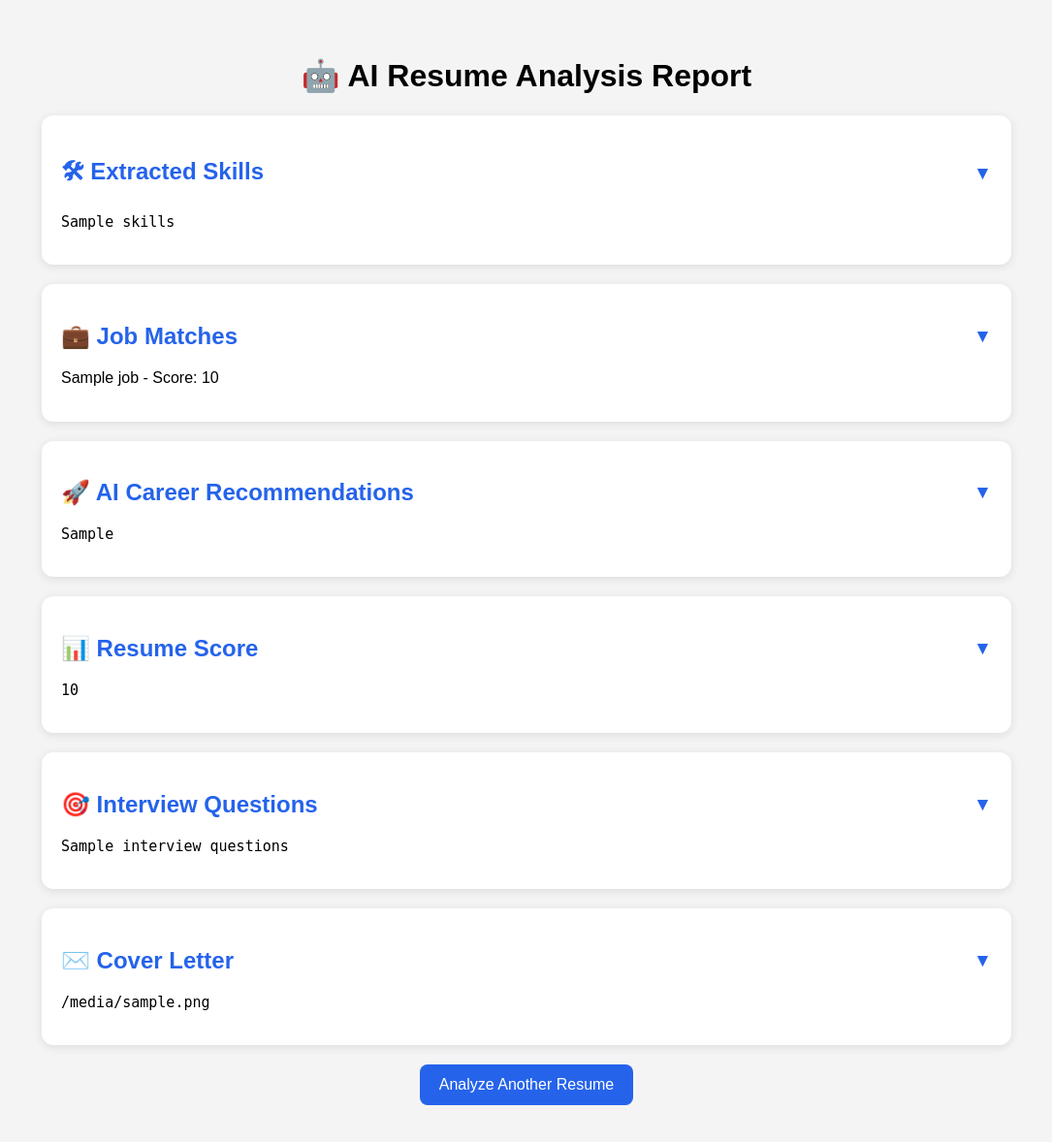
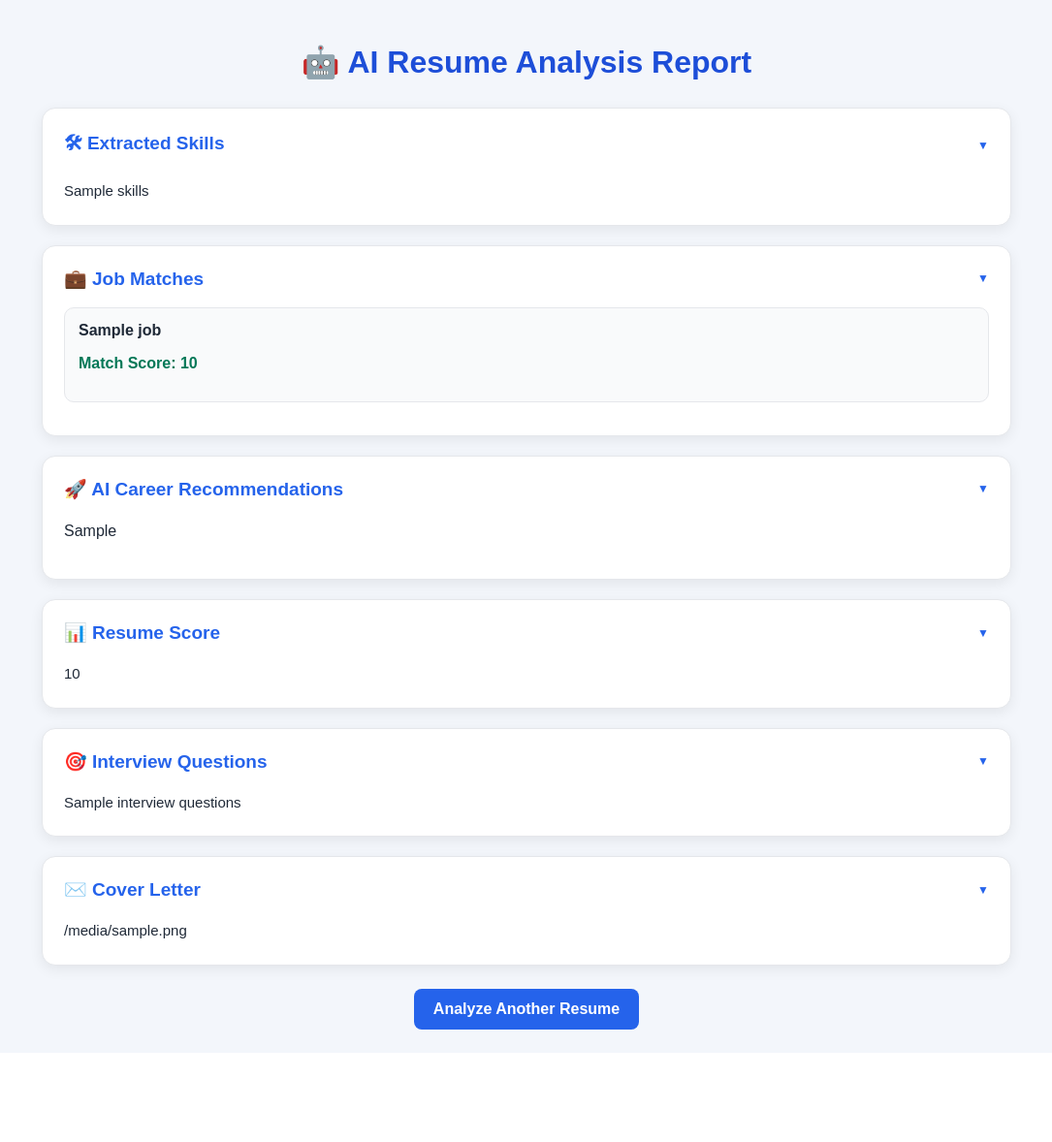
Before and after one commit to Bharathi0608/AI-Career-Agent, a Flask app: template templates/result.html in a window 1280 px wide. Shown: the whole page at 97% size, without its empty margins (97-1182 px from the left). After the commit the page ends 1062 px from the top, so only its background shows below. Run offline with Flask 3, Linux system fonts and the light colour scheme; the template is opened without the code that fills it: most values are stand-ins (such as "Sample title", 1, 10 or a date in 2020); parts of the project's set-up code (start-up, migrations or seed data) failed here and were passed over.

Commit message:
Update result.html

```diff
--- a/templates/result.html
+++ b/templates/result.html
@@ -1,14 +1,20 @@
+
 <!DOCTYPE html>
-<html>
-
+<html lang="en">
 <head>
+    <meta charset="UTF-8">
+    <meta name="viewport" content="width=device-width, initial-scale=1.0">
     <title>AI Resume Analysis</title>
 
     <style>
+        * { box-sizing: border-box; }
+
         body {
             font-family: Arial, sans-serif;
-            background: #f4f4f4;
-            padding: 30px;
+            background: #f3f6fb;
+            color: #1f2937;
+            padding: 24px;
+            margin: 0;
         }
 
         .container {
@@ -16,16 +22,19 @@
             margin: auto;
         }
 
+        h1 {
+            text-align: center;
+            color: #1d4ed8;
+            margin-bottom: 28px;
+        }
+
         .card {
             background: white;
-            padding: 20px;
+            padding: 22px;
             margin-bottom: 20px;
-            border-radius: 12px;
-            box-shadow: 0 2px 10px rgba(0, 0, 0, 0.1);
-        }
-
-        h1 {
-            text-align: center;
+            border-radius: 14px;
+            box-shadow: 0 4px 14px rgba(0,0,0,.07);
+            border: 1px solid #e5e7eb;
         }
 
         h2 {
@@ -34,17 +43,15 @@
             display: flex;
             align-items: center;
             justify-content: space-between;
-            user-select: none;
-        }
-
-        h2:hover {
-            color: #1d4ed8;
+            gap: 12px;
+            font-size: 19px;
+            margin: 0;
         }
 
         h2::after {
             content: '▼';
-            font-size: 0.8em;
-            transition: transform 0.3s;
+            font-size: 12px;
+            transition: transform .2s;
         }
 
         h2.collapsed::after {
@@ -53,16 +60,80 @@
 
         .card-content {
             display: block;
+            margin-top: 18px;
         }
 
         .card-content.collapsed {
             display: none;
         }
 
+        .formatted-content {
+            line-height: 1.7;
+            overflow-wrap: anywhere;
+        }
+
+        .formatted-content p {
+            margin: 8px 0 14px;
+        }
+
+        .formatted-content ul,
+        .formatted-content ol {
+            padding-left: 24px;
+        }
+
+        .formatted-content li {
+            margin-bottom: 8px;
+        }
+
+        .formatted-content h3 {
+            color: #1d4ed8;
+            margin-top: 22px;
+        }
+
+        .data-table {
+            width: 100%;
+            border-collapse: collapse;
+            margin: 14px 0;
+            font-size: 14px;
+        }
+
+        .data-table th,
+        .data-table td {
+            padding: 12px;
+            border: 1px solid #e5e7eb;
+            text-align: left;
+            vertical-align: top;
+        }
+
+        .data-table th {
+            background: #eff6ff;
+            color: #1d4ed8;
+        }
+
+        .data-table tr:nth-child(even) {
+            background: #f9fafb;
+        }
+
         pre {
             white-space: pre-wrap;
-            word-wrap: break-word;
+            overflow-wrap: anywhere;
+            font-family: inherit;
             font-size: 15px;
+            line-height: 1.7;
+            margin: 0;
+        }
+
+        .job-item {
+            padding: 14px;
+            margin-bottom: 12px;
+            border: 1px solid #e5e7eb;
+            border-radius: 10px;
+            background: #f9fafb;
+        }
+
+        .score {
+            color: #047857;
+            font-weight: bold;
         }
 
         .btn {
@@ -72,10 +143,18 @@
             color: white;
             text-decoration: none;
             border-radius: 8px;
+            font-weight: bold;
         }
 
         .btn:hover {
             background: #1d4ed8;
+        }
+
+        @media (max-width: 600px) {
+            body { padding: 12px; }
+            .card { padding: 16px; }
+            .table-wrapper { overflow-x: auto; }
+            .data-table { min-width: 550px; }
         }
     </style>
 
@@ -85,12 +164,88 @@
             header.classList.toggle('collapsed');
             content.classList.toggle('collapsed');
         }
+
+        // Format pipe-separated AI output into a readable table.
+        // Content is inserted using textContent to avoid interpreting
+        // model-generated text as HTML.
+        function formatAIContent(element) {
+            const raw = element.textContent.trim();
+            if (!raw) return;
+
+            const lines = raw.split('\n')
+                .map(line => line.trim())
+                .filter(Boolean);
+
+            const isTableLine = line =>
+                line.includes('|') && line.split('|').filter(Boolean).length >= 2;
+
+            const output = document.createElement('div');
+            output.className = 'formatted-content';
+
+            let i = 0;
+
+            while (i < lines.length) {
+                if (isTableLine(lines[i])) {
+                    const rows = [];
+
+                    while (i < lines.length && isTableLine(lines[i])) {
+                        const cells = lines[i].split('|')
+                            .map(cell => cell.trim())
+                            .filter(Boolean);
+
+                        const isSeparator = cells.every(cell =>
+                            /^[-: ]+$/.test(cell)
+                        );
+
+                        if (!isSeparator && cells.length) {
+                            rows.push(cells);
+                        }
+                        i++;
+                    }
+
+                    if (rows.length) {
+                        const wrapper = document.createElement('div');
+                        wrapper.className = 'table-wrapper';
+
+                        const table = document.createElement('table');
+                        table.className = 'data-table';
+
+                        rows.forEach((row, rowIndex) => {
+                            const tr = document.createElement('tr');
+
+                            row.forEach(value => {
+                                const cell = document.createElement(
+                                    rowIndex === 0 ? 'th' : 'td'
+                                );
+                                cell.textContent = value;
+                                tr.appendChild(cell);
+                            });
+
+                            table.appendChild(tr);
+                        });
+
+                        wrapper.appendChild(table);
+                        output.appendChild(wrapper);
+                    }
+                } else {
+                    const paragraph = document.createElement('p');
+                    paragraph.textContent = lines[i];
+                    output.appendChild(paragraph);
+                    i++;
+                }
+            }
+
+            element.replaceChildren(output);
+        }
+
+        document.addEventListener('DOMContentLoaded', () => {
+            document.querySelectorAll('[data-format-ai]')
+                .forEach(formatAIContent);
+        });
     </script>
-
 </head>
 
 <body>
-
 <div class="container">
 
     <h1>🤖 AI Resume Analysis Report</h1>
@@ -106,15 +261,20 @@
         <h2 onclick="toggleSection(this)">💼 Job Matches</h2>
         <div class="card-content">
             {% for job in jobs %}
-                <p>{{ job.title }} - Score: {{ job.score }}</p>
+            <div class="job-item">
+                <strong>{{ job.title }}</strong>
+                <p class="score">Match Score: {{ job.score }}</p>
+            </div>
+            {% else %}
+            <p>No job matches available yet.</p>
             {% endfor %}
         </div>
     </div>
 
     <div class="card">
         <h2 onclick="toggleSection(this)">🚀 AI Career Recommendations</h2>
-            <div class="card-content">
-                <pre>{{ ai_jobs }}</pre>
+        <div class="card-content" data-format-ai>
+            {{ ai_jobs }}
         </div>
     </div>
 
@@ -139,13 +299,10 @@
         </div>
     </div>
 
-        <div style="text-align: center; margin-top: 20px;">
-            <a href="/" class="btn">
-                Analyze Another Resume
-            </a>
-        </div>
+    <div style="text-align:center; margin-top:24px;">
+        <a href="/" class="btn">Analyze Another Resume</a>
     </div>
 
+</div>
 </body>
-
 </html>
```
Lines whose indentation alone changed are shown as unchanged.
